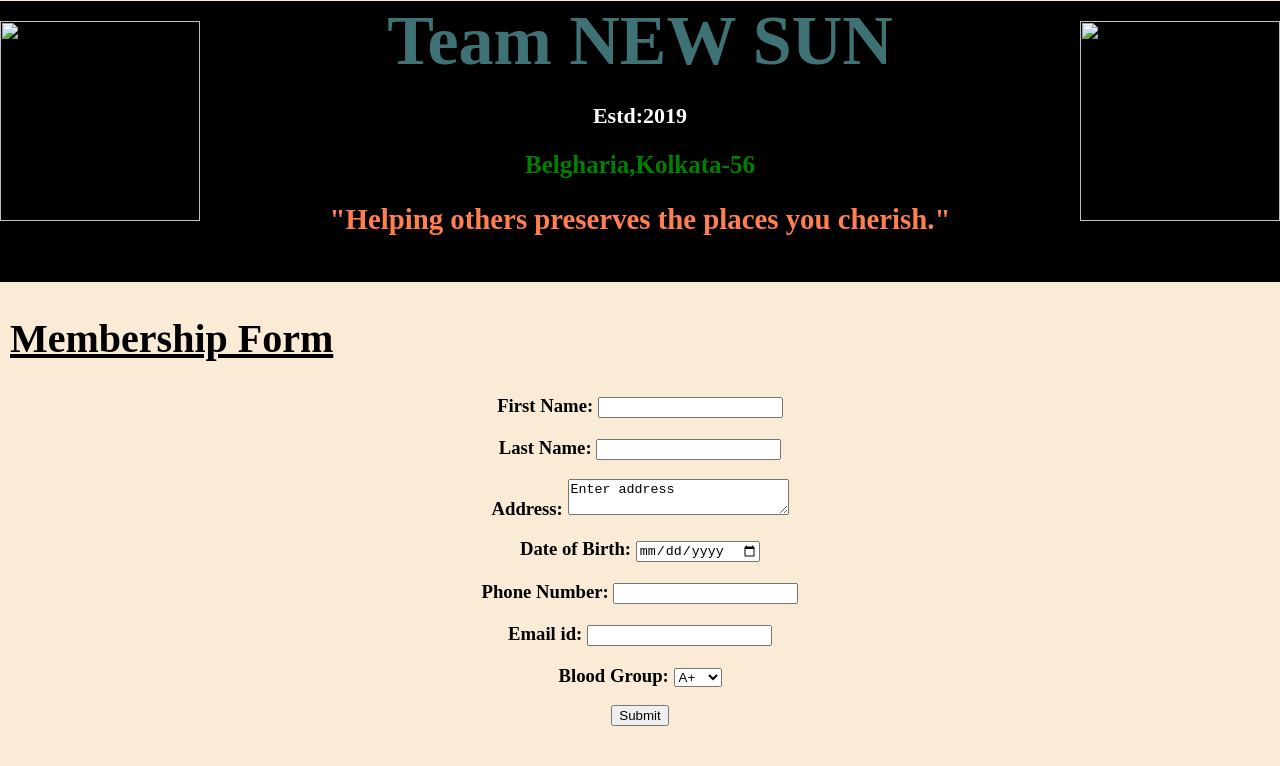
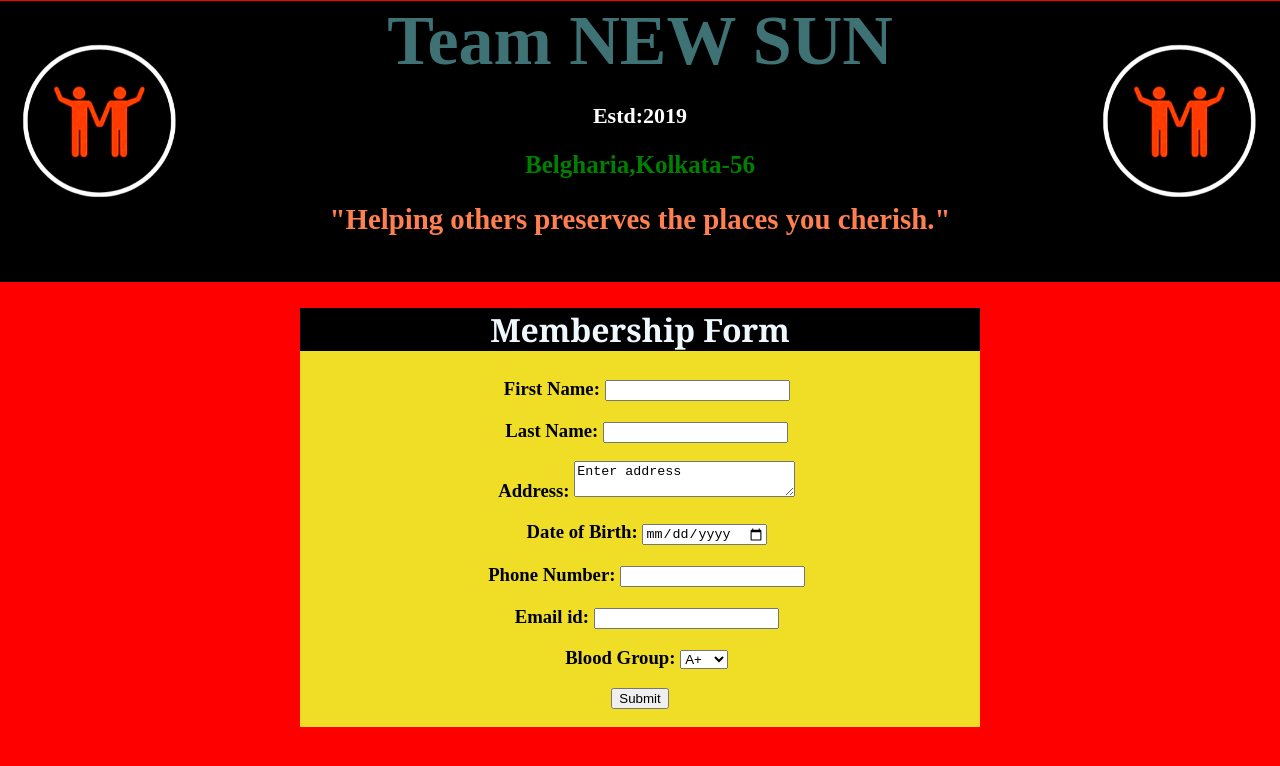
Before and after one commit to Sourik719/Team-NEW-SUN, a plain HTML site: page Form.html in a window 1280 px wide. Drawn offline with Linux system fonts and the light colour scheme.

Commit message:
Update Form.html

```diff
--- a/Form.html
+++ b/Form.html
@@ -6,12 +6,12 @@
     <meta name="viewport" content="width=device-width, initial-scale=1.0">
 <head>
     <title>Membership Form</title>
-    <link rel="stylesheet" href="Style.css">
+    <link rel="stylesheet" href="FormStyle.css">
 </head>
 <body>
     <div class="first" >
-        <img id="logo" src="../Project 1/Resource/Photos/Logo.png" height="200" width="200">
-        <img id="logo1" src="../Project 1/Resource/Photos/Logo.png" height="200" width="200">
+        <img id="logo" src="../Resource/Photos/Logo.png" height="200" width="200">
+        <img id="logo1" src="../Resource/Photos/Logo.png" height="200" width="200">
         <h1 id="title">Team NEW SUN</h1>
         <h3 id="estd">Estd:2019</h3>
         <h2 id="location"> Belgharia,Kolkata-56 </h2>
```
